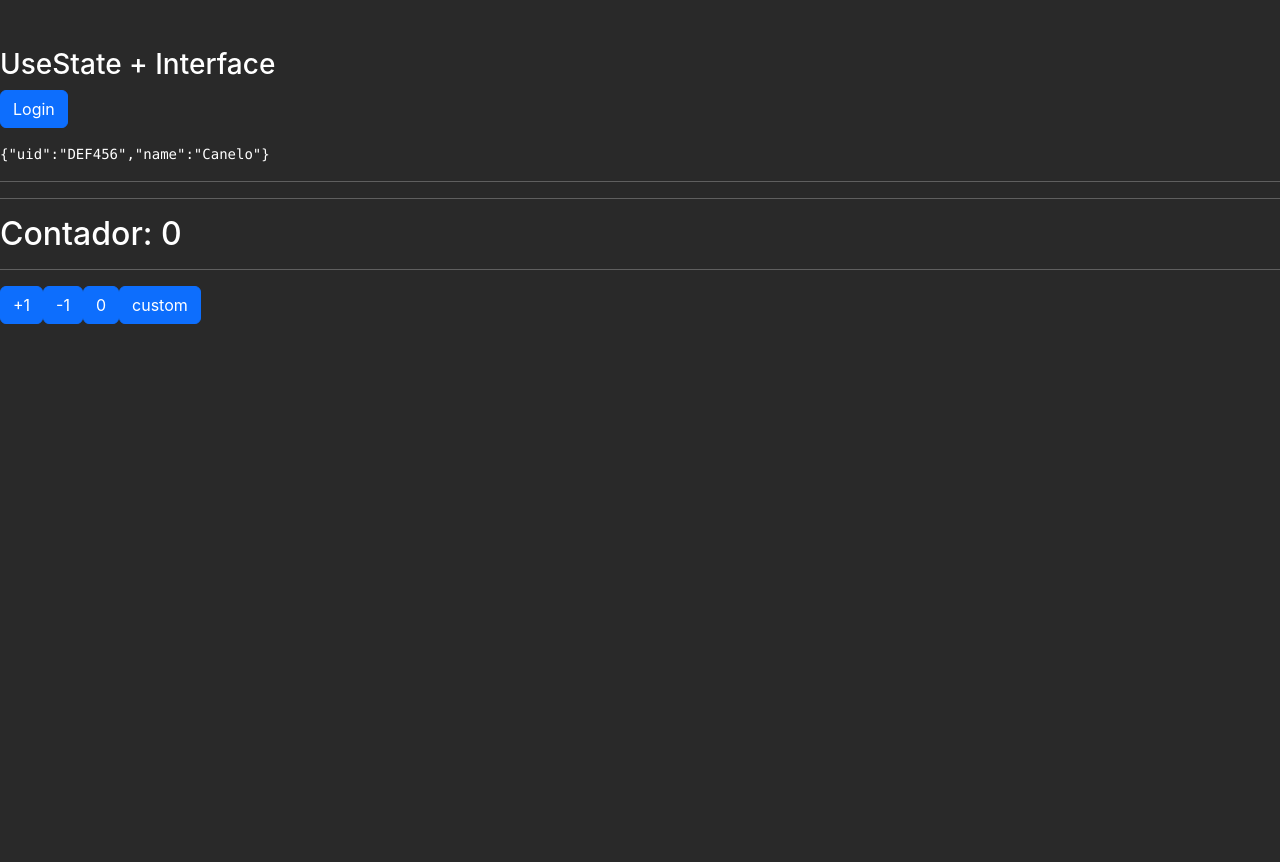
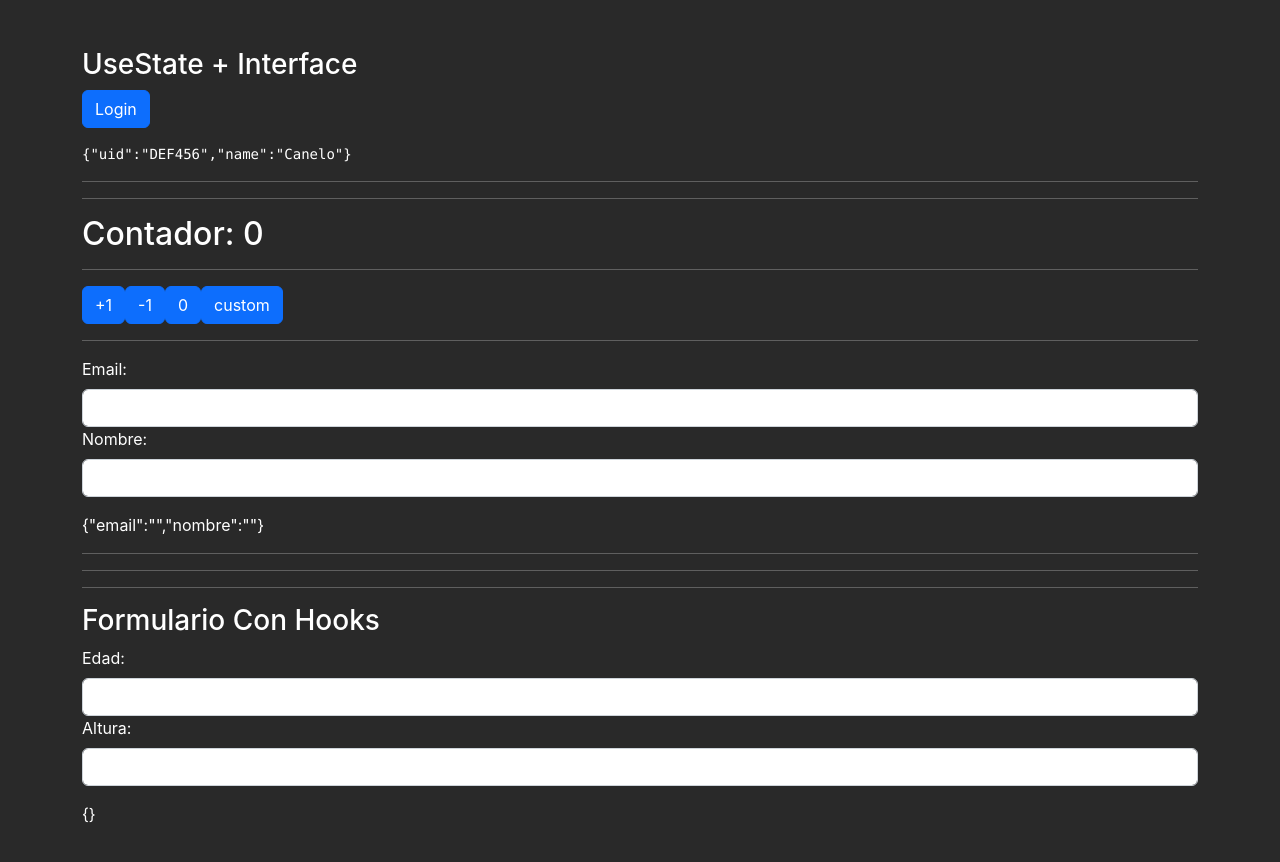
Before and after one commit to SebaGNH/FE-React-Typescript-VYB, a React (Vite) app: page / in a window 1280 px wide. Shown: the top 862 px of the page. Before the commit the page ends 800 px from the top, so only its background shows below. Built offline with nearby package versions, Linux system fonts and the light colour scheme.

Commit message:
se agregaron formularios

```diff
--- a/src/App.tsx
+++ b/src/App.tsx
@@ -1,14 +1,18 @@
-import { TimerPadre, Usuario, ContReducer } from "./components"
+import { TimerPadre, Usuario, ContReducer, Formulario, Formulario2 } from "./components";
 
 const App = () => {
   return (
-    <>
-    <Usuario />
-    <hr />
-    {/* <TimerPadre /> */}
-    <hr />
-    <ContReducer />
-    </>
+    <div className="container pb-5">
+      <Usuario />
+      <hr />
+      {/* <TimerPadre /> */}
+      <hr />
+      <ContReducer />
+      <hr />
+      <Formulario />
+      <hr /><hr /><hr />
+      <Formulario2 />
+    </div>
   )
 }
 
--- /dev/null
+++ b/src/components/Formulario.tsx
@@ -0,0 +1,40 @@
+import React, { ChangeEvent, useState } from 'react'
+
+export const Formulario = () => {
+  const [formulario, setFormulario] = useState({
+    email: '',
+    nombre:''
+  });
+
+  //const handleChange = (ev: ChangeEvent<HTMLInputElement>) => {
+  const handleChange = ({target}: ChangeEvent<HTMLInputElement>) => {
+    //console.log(ev.target.name);
+    //console.log(ev.target.value);
+
+    // destructuramos el target
+    const { name, value } = target;
+    setFormulario({
+      ...formulario,
+      [name]: value // cada valor apunta a su name "email / nombre"
+    })
+  }
+
+  return (
+    <form autoComplete='off'>
+      <div className="mb-3">
+        <label className='form-label'>Email: </label>
+        <input onChange={handleChange}
+          type="email" className='form-control' name='email' />
+
+
+        <label className='form-label'>Nombre: </label>
+        <input onChange={handleChange}
+        type="text" className='form-control' name='nombre' />
+      </div>
+      { JSON.stringify(formulario)}
+    </form>
+  )
+}
+
+
+// es HTMLInputElement xq está trabajando un input de html
--- /dev/null
+++ b/src/components/Formulario2.tsx
@@ -0,0 +1,23 @@
+import { useForm } from '../hooks/useForm';
+
+export const Formulario2 = () => {
+
+  const { formulario, handleChange } = useForm ();
+
+  return (
+    <form autoComplete='off'>
+      <h3>Formulario Con Hooks</h3>
+      <div className="mb-3">
+        <label className='form-label'>Edad: </label>
+        <input onChange={handleChange}
+          type="text" className='form-control' name='edad' />
+
+
+        <label className='form-label'>Altura: </label>
+        <input onChange={handleChange}
+        type="text" className='form-control' name='altura' />
+      </div>
+      { JSON.stringify(formulario)}
+    </form>
+  )
+}
--- a/src/components/index.ts
+++ b/src/components/index.ts
@@ -2,3 +2,5 @@ export * from './Usuario';
 export * from './TimerPadre';
 export * from './Timer';
 export * from './ContReducer';
+export * from './Formulario';
+export * from './Formulario2';
--- /dev/null
+++ b/src/hooks/useForm.tsx
@@ -0,0 +1,21 @@
+import { ChangeEvent, useState } from 'react';
+
+export const useForm = () => {
+  const [formulario, setFormulario] = useState({
+    //edad: '',
+    //altura:''
+  });
+
+  const handleChange = ({target}: ChangeEvent<HTMLInputElement>) => {
+    const { name, value } = target;
+    setFormulario({
+      ...formulario,
+      [name]: value
+    })
+  }
+
+  return {
+    formulario,
+    handleChange
+  }
+}
```
